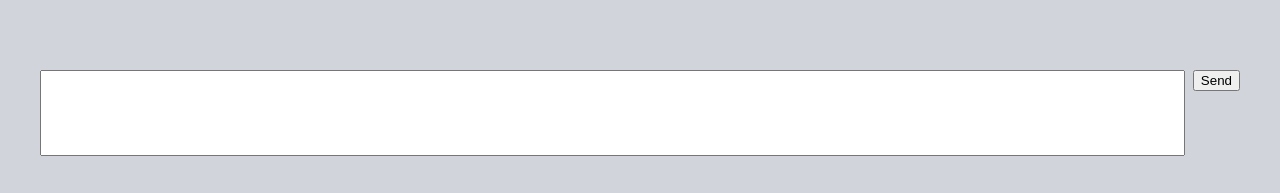
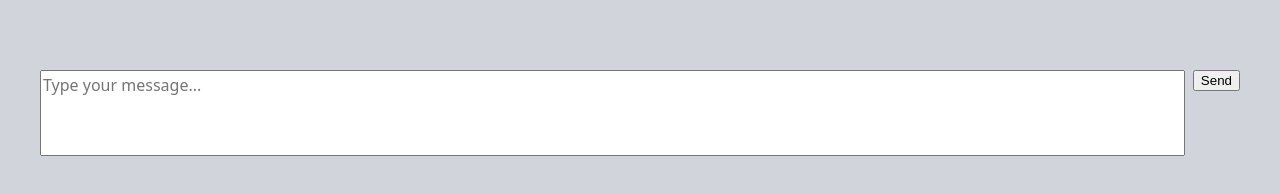
Before and after one commit to bittikatti/CatSounds-Chat, a React (Vite) app: page / in a window 1280 px wide. Shown: the part 607-800 px from the top of the page. Built offline with nearby package versions, Linux system fonts and the light colour scheme.

Commit message:
Ability for user to send message to GUI

```diff
--- a/src/App.tsx
+++ b/src/App.tsx
@@ -1,9 +1,27 @@
+import { useState } from "react";
+
 import './App.css';
 
 import { AssistantMessageElement, UserMessageElement } from './chat/chat-components.tsx';
 import type { AssistantMessage, UserMessage } from './chat/chat-types.tsx';
 
 function App() {
+  const [text, setText] = useState<string>("");
+  const [messages, setMessages] = useState<UserMessage[]>([]);
+
+  const handleAdd = () => {
+    // Atm only adds user messages
+    if (!text.trim()) return;
+
+    const newMessage: UserMessage = {
+      role: "user",
+      text: text,
+    };
+
+    setMessages([...messages, newMessage]);
+    setText("");
+  };
+
   const initialMessage: AssistantMessage = {
     role: "assistant",
     text: "How may I meow at you today?",
@@ -15,10 +33,24 @@ function App() {
       <div className='chat-container'>
         <div className='messages' id='Messages'>
           <AssistantMessageElement message={initialMessage}></AssistantMessageElement>
+          {messages.map((msg, i) => (
+            <UserMessageElement key={i} message={msg} />
+          ))}
         </div>
         <div className='input-container'>
-          <textarea id='UserInput' aria-label='Write your message here' />
-          <button className='send-button' aria-label='Send your message'>Send</button>
+          <textarea
+            id='UserInput'
+            aria-label='Write your message here'
+            value={text}
+            onChange={(e) => setText(e.target.value)}
+            placeholder='Type your message...'/>
+
+          <button
+            className='send-button'
+            aria-label='Send your message'
+            onClick={handleAdd}>
+              Send
+          </button>
         </div>
       </div>
     </>
```
